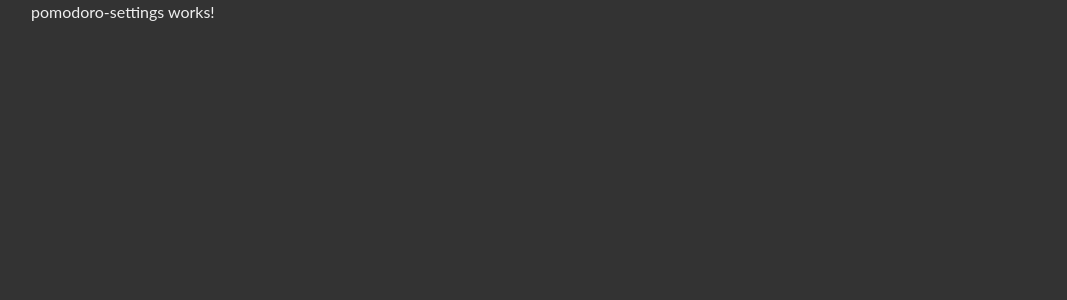
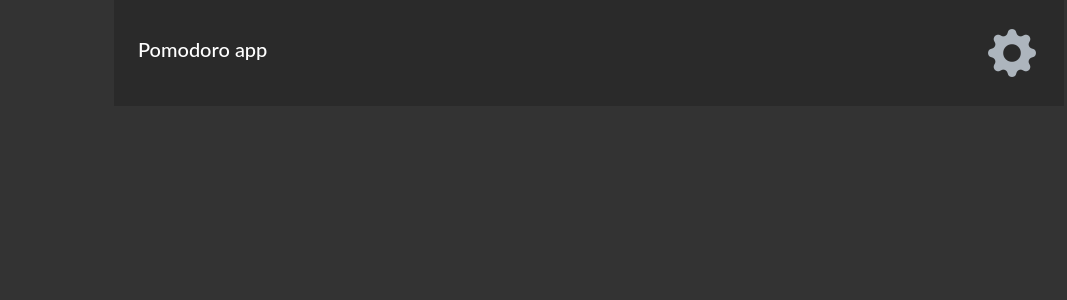
Before and after one commit to kmilewczyk/Pocket-focus, an Angular app: page /settings in a window 1280 px wide. Shown: the top 300 px of the page, without its empty margins (51-1118 px from the left). Built offline with nearby package versions, Linux system fonts and the light colour scheme.

Commit message:
Implemented navigation header

```diff
--- a/src/app/app/app.component.html
+++ b/src/app/app/app.component.html
@@ -1,4 +1,3 @@
 <div class="container-md">
-
     <router-outlet></router-outlet>
 </div>
--- a/src/app/pomodoro-settings/pomodoro-settings.module.ts
+++ b/src/app/pomodoro-settings/pomodoro-settings.module.ts
@@ -3,6 +3,7 @@ import { CommonModule } from '@angular/common';
 
 import { PomodoroSettingsRoutingModule } from './pomodoro-settings-routing.module';
 import { PomodoroSettingsComponent } from './pomodoro-settings/pomodoro-settings.component';
+import { SharedModule } from '@app/shared/shared.module';
 
 
 @NgModule({
@@ -11,6 +12,7 @@ import { PomodoroSettingsComponent } from './pomodoro-settings/pomodoro-settings
   ],
   imports: [
     CommonModule,
+    SharedModule,
     PomodoroSettingsRoutingModule
   ]
 })
--- a/src/app/pomodoro-settings/pomodoro-settings/pomodoro-settings.component.html
+++ b/src/app/pomodoro-settings/pomodoro-settings/pomodoro-settings.component.html
@@ -1 +1,4 @@
-<p>pomodoro-settings works!</p>
+<app-pomodoro-header></app-pomodoro-header>
+
+<div class="row">
+</div>
--- a/src/app/pomodoro/pomodoro/pomodoro.component.html
+++ b/src/app/pomodoro/pomodoro/pomodoro.component.html
@@ -1,10 +1,10 @@
-<div class="container-md">
 <app-pomodoro-header>
   <a role="button" class="text-light mx-2" (click)="goalsVisible = !goalsVisible">
     <i *ngIf="!goalsVisible" class="bi bi-award display-5" aria-label="Productivity"></i>
     <i *ngIf="goalsVisible" class="bi bi-award-fill display-5" aria-label="Productivity"></i>
   </a>
 </app-pomodoro-header>
+
 <div *ngIf="goalsVisible" [@productivityVisible]="goalsVisible" class="row">
   <app-productivity></app-productivity>
 </div>
@@ -49,4 +49,3 @@
     <button class="btn btn-primary stop-button"> interrupt </button>
   </div>
 </div>
-</div>
--- a/src/app/shared/pomodoro-header/pomodoro-header.component.html
+++ b/src/app/shared/pomodoro-header/pomodoro-header.component.html
@@ -1,11 +1,14 @@
 <div class="row">
     <nav class="col-lg-10 mx-auto navbar navbar-dark p-2 bg-dark">
         <div class="container-fluid p-1 p-sm-3">
-            <h1 class="navbar-brand">Pomodoro app</h1>
+            <a class="navbar-brand h1" routerLink="/">Pomodoro app</a>
             <div>
                 <ng-content></ng-content>
-                <a role="button" class="text-light mx-1">
-                    <i class="bi bi-gear display-5" aria-label="Settings"></i>
+                <a role="button" class="text-light mx-1" routerLink="/settings" routerLinkActive #settingsRouteActive="routerLinkActive">
+                    <i *ngIf="settingsRouteActive.isActive; else inSettings" class="bi bi-gear-fill display-5" aria-label="Settings"></i>
+                    <ng-template #inSettings>
+                        <i class="bi bi-gear display-5" aria-label="Settings"></i>
+                    </ng-template>
                 </a>
             </div>
         </div>
--- a/src/app/shared/pomodoro-header/pomodoro-header.component.ts
+++ b/src/app/shared/pomodoro-header/pomodoro-header.component.ts
@@ -1,6 +1,7 @@
 import { Component, OnDestroy, OnInit } from '@angular/core';
+import { Router } from '@angular/router';
 import { UserPreferences, UserPreferencesService } from '@app/core';
-import { Observable, Subscription } from 'rxjs';
+import { Observable } from 'rxjs';
 
 @Component({
   selector: 'app-pomodoro-header',
--- a/src/app/shared/shared.module.ts
+++ b/src/app/shared/shared.module.ts
@@ -4,10 +4,11 @@ import { HoverClassDirective } from './hover-class/hover-class.directive';
 import { StretchTextareaDirective } from './stretch-textarea/stretch-textarea';
 import { PomodoroHeaderComponent } from './pomodoro-header/pomodoro-header.component';
 import { UserPreferencesService } from '@app/core';
+import { RouterModule } from '@angular/router';
 
 @NgModule({
   declarations: [HoverClassDirective, StretchTextareaDirective, PomodoroHeaderComponent],
-  imports: [CommonModule],
+  imports: [CommonModule, RouterModule],
   exports: [HoverClassDirective, StretchTextareaDirective, PomodoroHeaderComponent],
 })
 export class SharedModule {}
```
Lines whose indentation alone changed are shown as unchanged.
